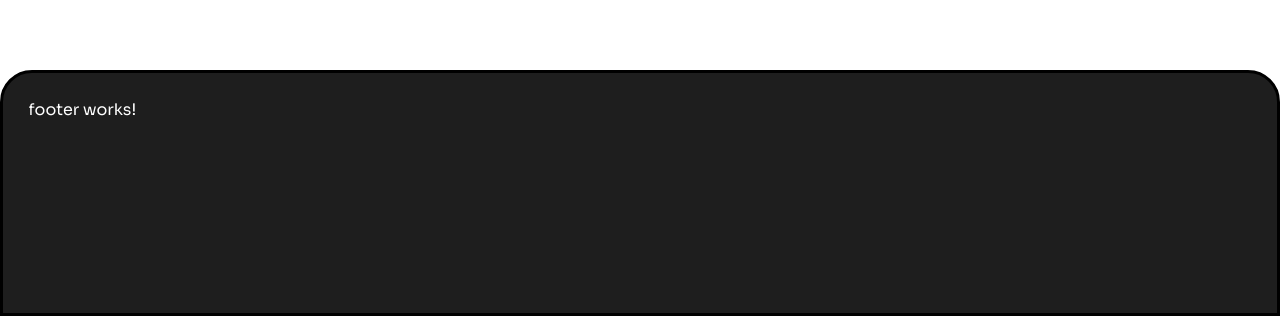
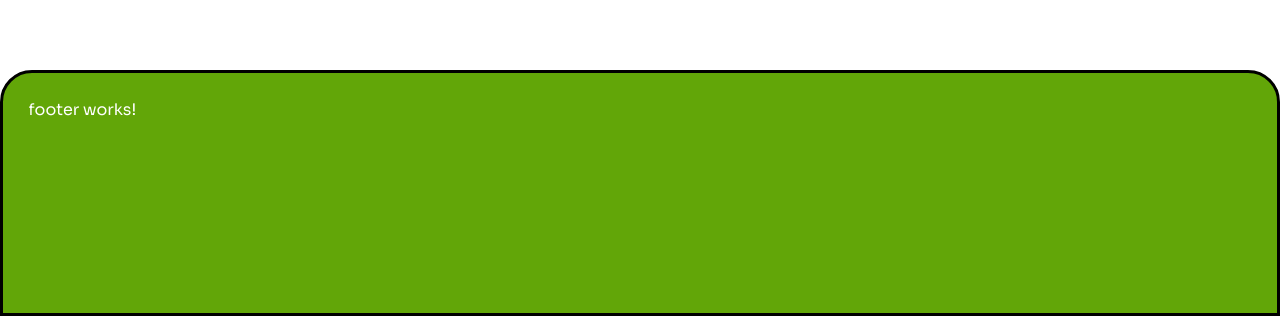
Before and after one commit to JasperB0182/Angular-Springboot-Webshop, an Angular app: page /products in a window 1280 px wide. Shown: the part 730-1046 px from the top of the page. Built offline with nearby package versions, Linux system fonts and the light colour scheme.

Commit message:
changed footer color

```diff
--- a/src/app/global/footer/footer.component.scss
+++ b/src/app/global/footer/footer.component.scss
@@ -3,7 +3,7 @@ footer {
   border-style: solid;
   border-top-right-radius: 2rem;
   border-top-left-radius: 2rem;
-  background-color: #1E1E1E;
+  background-color: #62a608;
 }
 
 p {
--- a/src/app/product-overview/product-overview.component.ts
+++ b/src/app/product-overview/product-overview.component.ts
@@ -35,6 +35,8 @@ export class ProductOverviewComponent implements OnInit{
       this.test = params['id']
     });
 
+
+    // 24-3-2025, ik besef me nu pas dat ik ook gewoon de category had kunnen pakken en daar de producten uit..... Jammer dit
     if (this.test == "videokaarten") {
       this.APIlink = "http://localhost:8080/api/products/category/Videokaarten";
     } else if (this.test == "processoren") {
```
